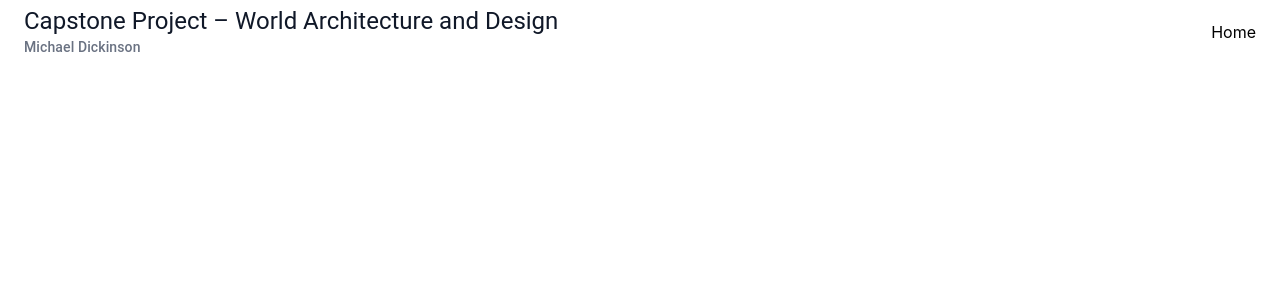
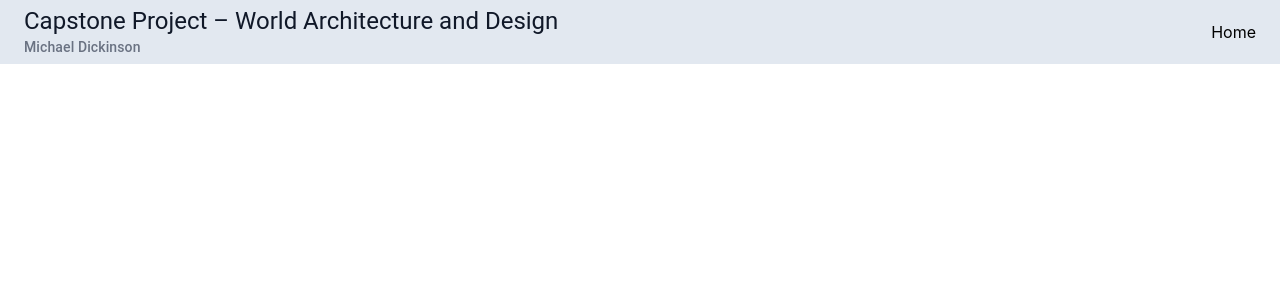
Before and after one commit to Michael-R-Dickinson/interactive-history-map, a React (Vite) app: page /location/wagadou in a window 1280 px wide. Shown: the top 300 px of the page. Built offline with nearby package versions, Linux system fonts and the light colour scheme.

Commit message:
added clickability for map POIs and tiles

```diff
--- a/src/components/MapPOIMarker.tsx
+++ b/src/components/MapPOIMarker.tsx
@@ -1,12 +1,14 @@
 import React from "react"
 import { LocationData } from "../atoms"
 import { motion } from "framer-motion"
+import { useLocation } from "wouter"
 
 interface MapPOIMarkerProps {
   location: LocationData
 }
 
 const MapPOIMarker: React.FC<MapPOIMarkerProps> = ({ location }) => {
+  const [, setLocation] = useLocation()
   return (
     <motion.div
       className="relative flex flex-col items-center"
@@ -16,7 +18,7 @@ const MapPOIMarker: React.FC<MapPOIMarkerProps> = ({ location }) => {
     >
       <motion.img
         className="w-16 h-16 border-2 border-white rounded-full cursor-pointer shadow-[0_0_8px_rgba(255,255,255,0.25)] hover:shadow-[0_0_24px_rgba(255,255,255,1)] object-cover"
-        onClick={() => alert(`Clicked on: ${location.name}`)}
+        onClick={() => setLocation(location.path)}
         src={location.image}
         variants={{
           rest: { scale: 1 },
--- a/src/components/Navbar.tsx
+++ b/src/components/Navbar.tsx
@@ -8,12 +8,14 @@ import {
   styled,
   alpha,
 } from "@mui/material"
+import { useLocation } from "wouter"
 
 const NavMenu = styled(AppBar)({
   backgroundColor: alpha("#fff", 0.5),
 })
 
 const Navbar: React.FC = () => {
+  const [location] = useLocation()
   return (
     <NavMenu
       position="fixed"
@@ -21,7 +23,11 @@ const Navbar: React.FC = () => {
       elevation={0}
       className="backdrop-blur-md"
     >
-      <Toolbar className="flex items-center justify-between">
+      <Toolbar
+        className={`flex transition-all duration-500 ease-in-out items-center justify-between ${
+          location != "/" ? "bg-slate-200" : ""
+        } `}
+      >
         <Box>
           <Typography variant="h5" className="font-serif text-gray-900">
             Capstone Project – World Architecture and Design
--- a/src/components/Tile.tsx
+++ b/src/components/Tile.tsx
@@ -1,6 +1,8 @@
 import React, { useEffect, useState } from "react"
 import { motion } from "framer-motion"
 import { alpha, styled } from "@mui/material"
+import { useLocation } from "wouter"
+import { LocationData } from "../atoms"
 
 const TileMotionContainer = styled(motion.div)({
   position: "relative",
@@ -18,20 +20,12 @@ const TextPanelContainer = styled(motion.div)({
 })
 
 interface TileProps {
-  image: string
-  location: string
-  title: string
-  description: string
-  onClick?: () => void
+  location: LocationData
 }
 
-const Tile: React.FC<TileProps> = ({
-  image,
-  title,
-  location,
-  description,
-  onClick,
-}) => {
+const Tile: React.FC<TileProps> = ({ location: locationData }) => {
+  const { name: title, description, image, location, path } = locationData
+  const [, setLocation] = useLocation()
   const titleTextRef = React.useRef<HTMLDivElement>(null)
   const containerRef = React.useRef<HTMLDivElement>(null)
   const [titleTextUnhoveredOffset, setTitleTextUnhoveredOffset] = useState<
@@ -47,6 +41,10 @@ const Tile: React.FC<TileProps> = ({
     window.addEventListener("resize", calculateTitleTextOffset, false)
     calculateTitleTextOffset()
   })
+
+  const onClick = () => {
+    setLocation("/" + path)
+  }
 
   return (
     <TileMotionContainer
--- a/src/components/TileGrid.tsx
+++ b/src/components/TileGrid.tsx
@@ -7,21 +7,11 @@ import { locationsDataAtom } from "../atoms"
 const TileGrid: React.FC = () => {
   const locations = useAtomValue(locationsDataAtom)
 
-  const handleTileClick = (title: string) => {
-    console.log(`${title} clicked`)
-  }
-
   return (
     <div className="sm:m-2 lg:mx-6 grid grid-cols-2">
       {locations.map((poi, index) => (
         <Box key={index} className="lg:p-4 md:p-2">
-          <Tile
-            image={poi.image}
-            title={poi.name}
-            location={poi.location}
-            description={poi.description}
-            onClick={() => handleTileClick(poi.name)}
-          />
+          <Tile location={poi} key={index} />
         </Box>
       ))}
     </div>
```
